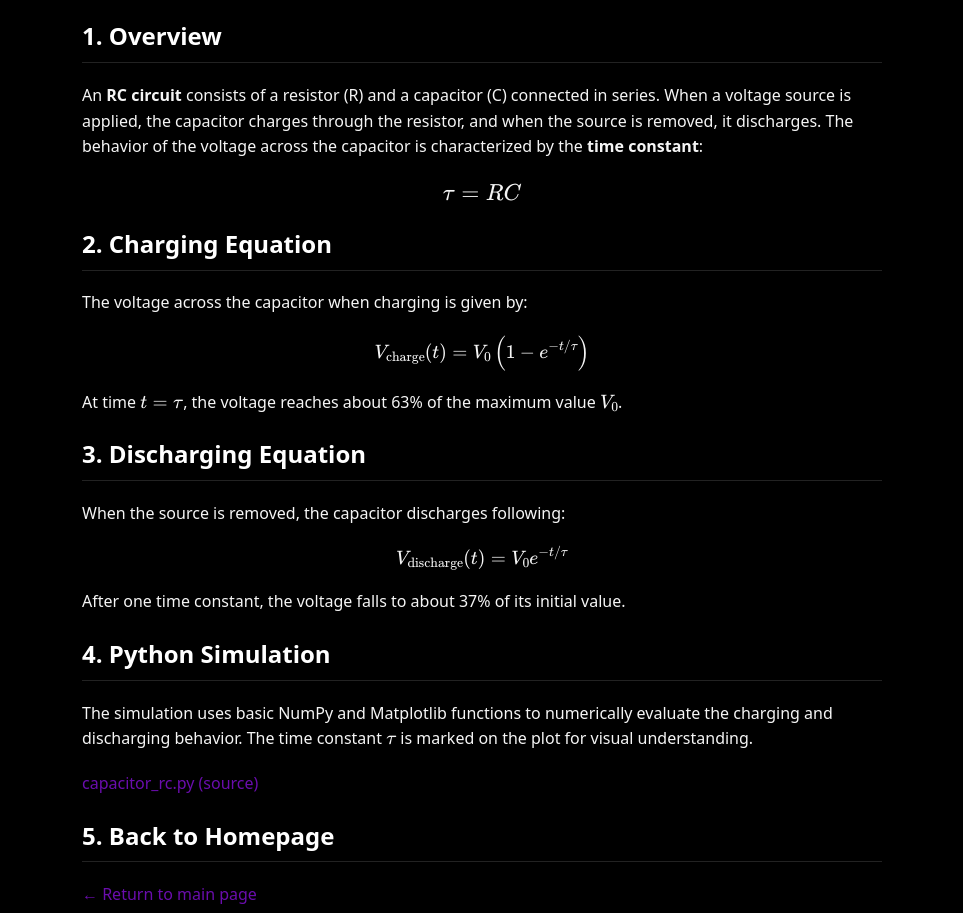
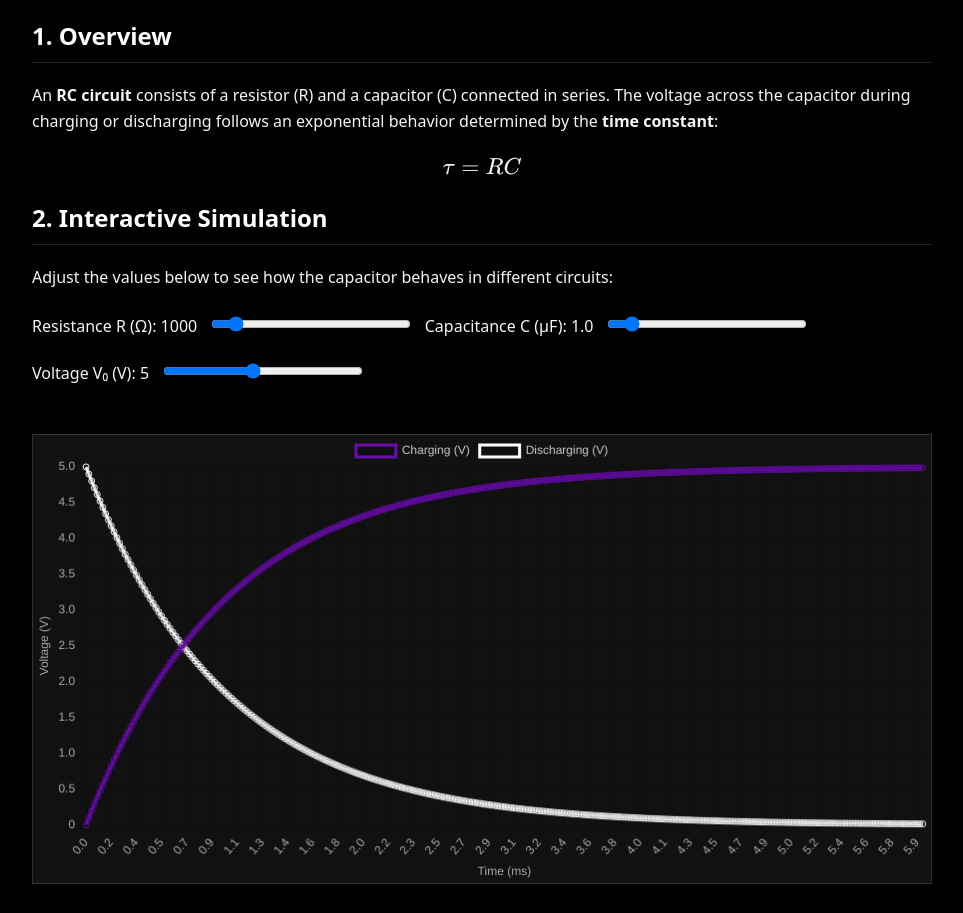
Before and after one commit to endevxe/compphysics, a plain HTML site: page electromagnetism/capacitor/index.html in a window 1280 px wide. Shown: the part 148-1061 px from the top of the page, without its empty margins (158-1121 px from the left). Drawn offline with nearby package versions, Linux system fonts and the light colour scheme.

Commit message:
Update index.html

```diff
--- a/electromagnetism/capacitor/index.html
+++ b/electromagnetism/capacitor/index.html
@@ -5,15 +5,14 @@
   <meta name="viewport" content="width=device-width, initial-scale=1.0" />
   <title>RC Circuit – Capacitor Charging & Discharging</title>
   <script src="https://polyfill.io/v3/polyfill.min.js?features=es6"></script>
-  <script type="text/javascript" async
-    src="https://cdn.jsdelivr.net/npm/mathjax@3/es5/tex-mml-chtml.js">
-  </script>
+  <script type="text/javascript" async src="https://cdn.jsdelivr.net/npm/mathjax@3/es5/tex-mml-chtml.js"></script>
+  <script src="https://cdn.jsdelivr.net/npm/chart.js"></script>
   <style>
     body {
       background-color: #000;
       color: #f5f5f5;
       font-family: system-ui, sans-serif;
-      max-width: 800px;
+      max-width: 900px;
       margin: 0 auto;
       padding: 4rem 1rem;
       line-height: 1.6;
@@ -39,6 +38,18 @@
       border-radius: 4px;
       font-size: 0.95em;
     }
+    label, input {
+      display: inline-block;
+      margin: 0.3rem 0.6rem 1rem 0;
+    }
+    input[type=range] {
+      width: 200px;
+    }
+    canvas {
+      background: #111;
+      border: 1px solid #333;
+      margin: 2rem 0;
+    }
   </style>
 </head>
 <body>
@@ -47,43 +58,104 @@
 
   <h2>1. Overview</h2>
   <p>
-    An <strong>RC circuit</strong> consists of a resistor (R) and a capacitor (C) connected in series. When a voltage source is applied, the capacitor charges through the resistor, and when the source is removed, it discharges. The behavior of the voltage across the capacitor is characterized by the <strong>time constant</strong>:
+    An <strong>RC circuit</strong> consists of a resistor (R) and a capacitor (C) connected in series. The voltage across the capacitor during charging or discharging follows an exponential behavior determined by the <strong>time constant</strong>:
   </p>
   <p style="text-align:center; font-size:1.2rem;">
     \[ \tau = RC \]
   </p>
 
-  <h2>2. Charging Equation</h2>
-  <p>
-    The voltage across the capacitor when charging is given by:
-  </p>
-  <p style="text-align:center;">
-    \[ V_{\text{charge}}(t) = V_0 \left(1 - e^{-t/\tau} \right) \]
-  </p>
-  <p>
-    At time \( t = \tau \), the voltage reaches about 63% of the maximum value \( V_0 \).
-  </p>
+  <h2>2. Interactive Simulation</h2>
+  <p>Adjust the values below to see how the capacitor behaves in different circuits:</p>
 
-  <h2>3. Discharging Equation</h2>
-  <p>
-    When the source is removed, the capacitor discharges following:
-  </p>
-  <p style="text-align:center;">
-    \[ V_{\text{discharge}}(t) = V_0 e^{-t/\tau} \]
-  </p>
-  <p>
-    After one time constant, the voltage falls to about 37% of its initial value.
-  </p>
+  <label for="R">Resistance R (Ω): <span id="Rval">1000</span></label>
+  <input type="range" id="R" min="100" max="10000" step="100" value="1000">
 
-  <h2>4. Python Simulation</h2>
-  <p>
-    The simulation uses basic NumPy and Matplotlib functions to numerically evaluate the charging and discharging behavior. The time constant \( \tau \) is marked on the plot for visual understanding.
-  </p>
+  <label for="C">Capacitance C (μF): <span id="Cval">1.0</span></label>
+  <input type="range" id="C" min="0.1" max="10" step="0.1" value="1">
 
+  <label for="V0">Voltage V₀ (V): <span id="V0val">5.0</span></label>
+  <input type="range" id="V0" min="1" max="10" step="0.1" value="5">
+
+  <canvas id="rcChart" width="800" height="400"></canvas>
+
+  <script>
+    const ctx = document.getElementById('rcChart').getContext('2d');
+    let chart;
+
+    function updateChart() {
+      const R = +document.getElementById('R').value;
+      const C = +document.getElementById('C').value * 1e-6;
+      const V0 = +document.getElementById('V0').value;
+
+      document.getElementById('Rval').textContent = R;
+      document.getElementById('Cval').textContent = (C * 1e6).toFixed(1);
+      document.getElementById('V0val').textContent = V0;
+
+      const tau = R * C;
+      const t = Array.from({length: 300}, (_, i) => i * tau / 50);
+      const charge = t.map(time => V0 * (1 - Math.exp(-time / tau)));
+      const discharge = t.map(time => V0 * Math.exp(-time / tau));
+
+      const data = {
+        labels: t.map(x => (x * 1000).toFixed(1)),
+        datasets: [
+          {
+            label: 'Charging (V)',
+            data: charge,
+            borderColor: '#6a0dad',
+            fill: false,
+            tension: 0.2
+          },
+          {
+            label: 'Discharging (V)',
+            data: discharge,
+            borderColor: '#ffffff',
+            fill: false,
+            tension: 0.2
+          }
+        ]
+      };
+
+      const config = {
+        type: 'line',
+        data,
+        options: {
+          responsive: true,
+          scales: {
+            x: {
+              title: {display: true, text: 'Time (ms)', color: '#aaa'},
+              ticks: { color: '#aaa' }
+            },
+            y: {
+              title: {display: true, text: 'Voltage (V)', color: '#aaa'},
+              ticks: { color: '#aaa' },
+              beginAtZero: true
+            }
+          },
+          plugins: {
+            legend: { labels: { color: '#ccc' } }
+          }
+        }
+      };
+
+      if(chart) chart.destroy();
+      chart = new Chart(ctx, config);
+    }
+
+    ['R', 'C', 'V0'].forEach(id => document.getElementById(id).addEventListener('input', updateChart));
+    updateChart();
+  </script>
+
+  <h2>3. Equations</h2>
+  <p>Charging:</p>
+  <p style="text-align:center;">\[ V_{\text{charge}}(t) = V_0 (1 - e^{-t/\tau}) \]</p>
+  <p>Discharging:</p>
+  <p style="text-align:center;">\[ V_{\text{discharge}}(t) = V_0 e^{-t/\tau} \]</p>
+
+  <h2>4. Python Version</h2>
+  <p>Prefer offline use? Download the script below to generate plots locally:</p>
   <p><a href="capacitor_rc.py" target="_blank">capacitor_rc.py (source)</a></p>
 
-  <h2>5. Back to Homepage</h2>
-  <p><a href="../../index.html">← Return to main page</a></p>
-
+  <p><a href="../../index.html">← Back to Home</a></p>
 </body>
 </html>
```
